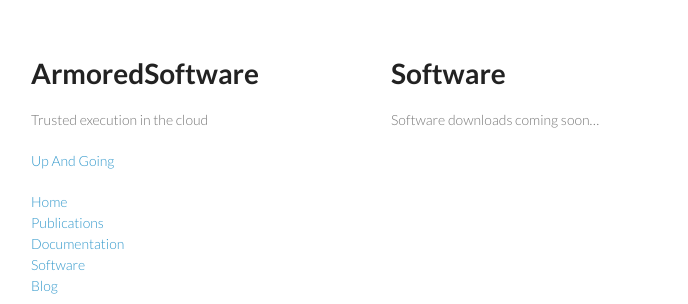
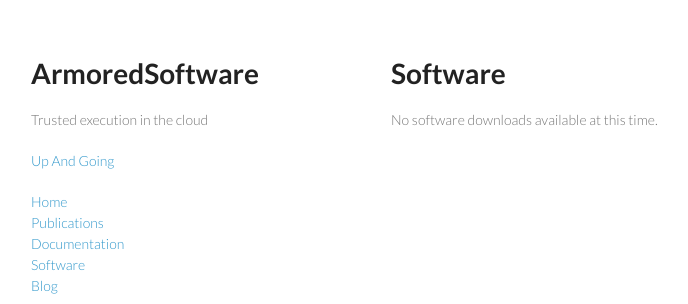
Before and after one commit to armoredsoftware/armoredsoftware.github.io, a Jekyll site: the page built from software.md, in a window 1280 px wide. Shown: the top 304 px of the page, without its empty margins (179-867 px from the left). Built offline with Jekyll 4.4.1, drawn with Linux system fonts in a browser that asks for light colours.

```diff
--- a/software.md
+++ b/software.md
@@ -1,8 +1,8 @@
 ---
 layout: frontpage
-title: Documenation
+title: {{ site.title }}
 ---
 
 # Software
 
-Software downloads coming soon...
+No software downloads available at this time.
```
Also changed, not shown: publications.md (+1 -1 lines).
